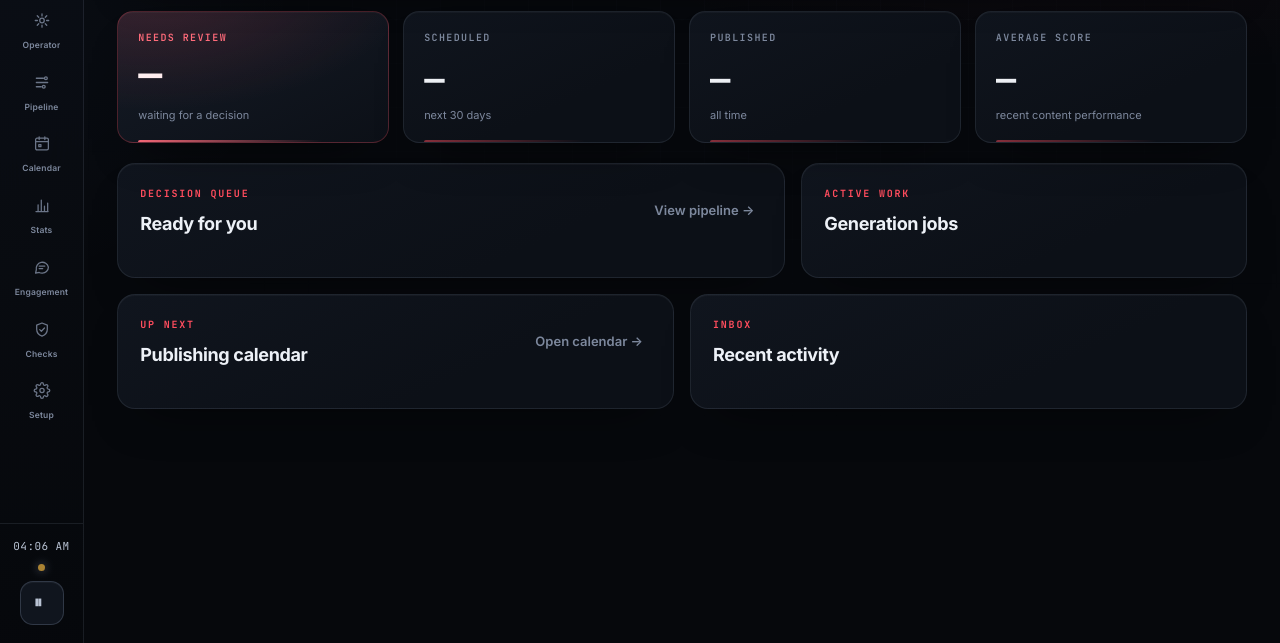
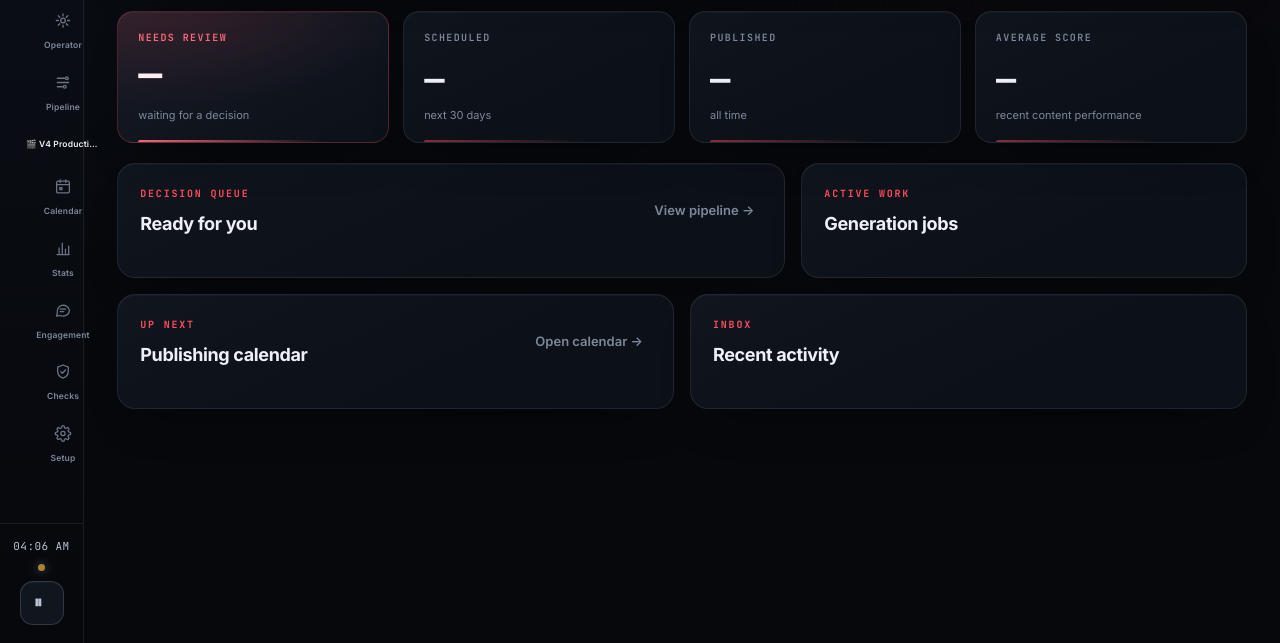
Before and after one commit to djvjupsc/digvijayeconlab-automation, a website: page dashboard/index.html in a window 1280 px wide. Shown: the part 157-800 px from the top of the page. Drawn offline with Linux system fonts and the light colour scheme; no server answers.

Commit message:
feat: link local V4 preview studio from dashboard sidebar

```diff
--- a/dashboard/index.html
+++ b/dashboard/index.html
@@ -24,6 +24,7 @@
         <button class="nav-item active" data-view="overview"><svg viewBox="0 0 24 24" fill="none" stroke="currentColor" stroke-width="1.8" stroke-linecap="round" stroke-linejoin="round" aria-hidden="true"><rect x="3" y="3" width="7.5" height="9.5" rx="1.5"/><rect x="13.5" y="3" width="7.5" height="5.5" rx="1.5"/><rect x="13.5" y="11.5" width="7.5" height="9.5" rx="1.5"/><rect x="3" y="15.5" width="7.5" height="5.5" rx="1.5"/></svg> Overview</button>
         <button class="nav-item" data-view="operator"><svg viewBox="0 0 24 24" fill="none" stroke="currentColor" stroke-width="1.8" stroke-linecap="round" stroke-linejoin="round" aria-hidden="true"><circle cx="12" cy="12" r="3.2"/><path d="M12 2.5v3M12 18.5v3M2.5 12h3M18.5 12h3M5.3 5.3l2.1 2.1M16.6 16.6l2.1 2.1M18.7 5.3l-2.1 2.1M7.4 16.6l-2.1 2.1"/></svg> Autonomous operator</button>
         <button class="nav-item" data-view="pipeline"><svg viewBox="0 0 24 24" fill="none" stroke="currentColor" stroke-width="1.8" stroke-linecap="round" stroke-linejoin="round" aria-hidden="true"><path d="M4 6h10M4 12h16M4 18h7"/><circle cx="17.5" cy="6" r="2"/><circle cx="14.5" cy="18" r="2"/></svg> Pipeline <b id="review-badge" class="badge hidden">0</b></button>
+        <a class="nav-item" href="/v4-studio.html" style="display:block;text-decoration:none;color:inherit;padding:12px 16px">🎬 V4 Production Studio</a>
         <button class="nav-item" data-view="calendar"><svg viewBox="0 0 24 24" fill="none" stroke="currentColor" stroke-width="1.8" stroke-linecap="round" stroke-linejoin="round" aria-hidden="true"><rect x="3" y="4.5" width="18" height="16.5" rx="2"/><path d="M3 9.5h18M8 2.5v4M16 2.5v4M7.5 13.5h3v3h-3z"/></svg> Calendar & ideas</button>
         <button class="nav-item" data-view="analytics"><svg viewBox="0 0 24 24" fill="none" stroke="currentColor" stroke-width="1.8" stroke-linecap="round" stroke-linejoin="round" aria-hidden="true"><path d="M3.5 20.5h17"/><path d="M6.5 20V11M11 20V4.5M15.5 20v-7M20 20V8.5"/></svg> Analytics</button>
         <button class="nav-item" data-view="engagement"><svg viewBox="0 0 24 24" fill="none" stroke="currentColor" stroke-width="1.8" stroke-linecap="round" stroke-linejoin="round" aria-hidden="true"><path d="M21 11.5a8.4 8.4 0 01-9.1 8.4 9 9 0 01-3.8-.9L3 20l1-4.9A8.4 8.4 0 1121 11.5z"/><path d="M8 10h8M8 13.5h5"/></svg> Engagement</button>
```
